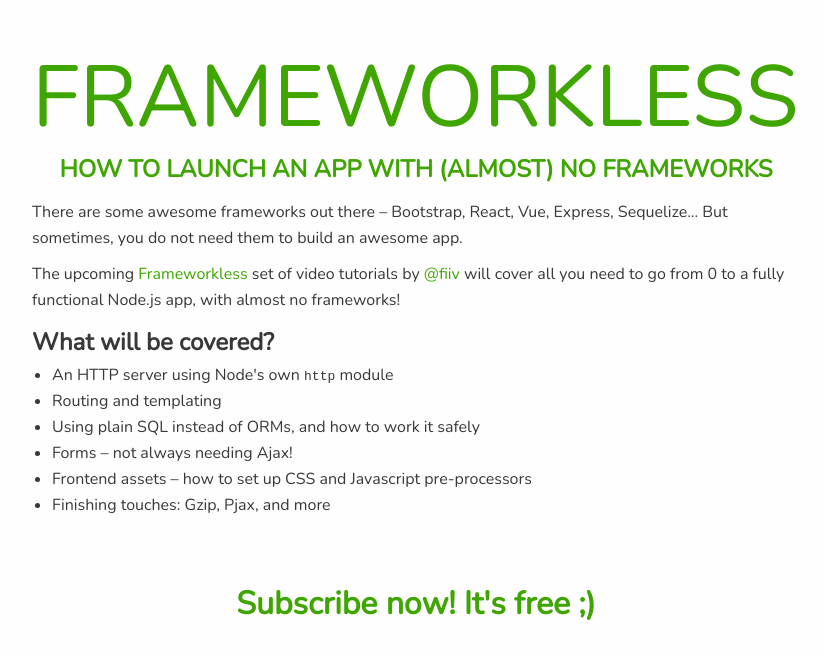
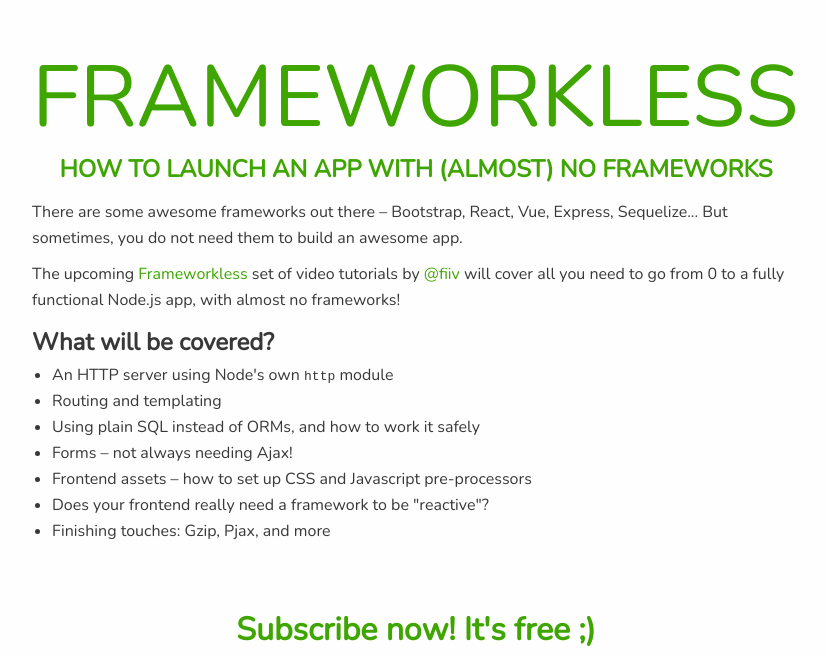
Before and after one commit to mtimofiiv/frameworkless, a Jekyll site: the page built from index.html, in a window 1280 px wide, cut to the strip 0-656 px from the top of the page. Shown: the whole strip, without its empty margins (224-1050 px from the left). Built offline with Jekyll 4.4.1, drawn with Linux system fonts in a browser that asks for light colours.

Commit message:
adding in the frontend question

```diff
--- a/index.html
+++ b/index.html
@@ -27,6 +27,7 @@
       <li>Using plain SQL instead of ORMs, and how to work it safely</li>
       <li>Forms – not always needing Ajax!</li>
       <li>Frontend assets – how to set up CSS and Javascript pre-processors</li>
+      <li>Does your frontend really need a framework to be "reactive"?</li>
       <li>Finishing touches: Gzip, Pjax, and more</li>
     </ul>
   </div>
```
